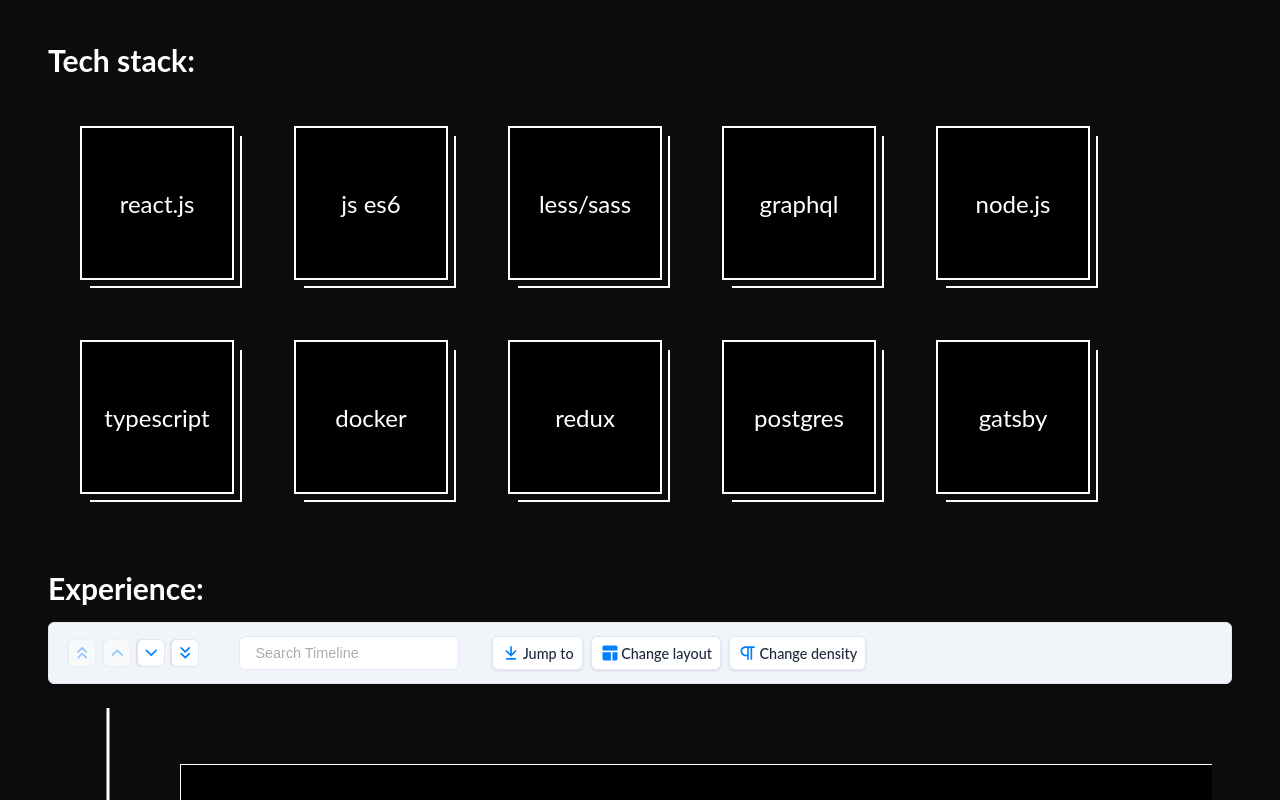
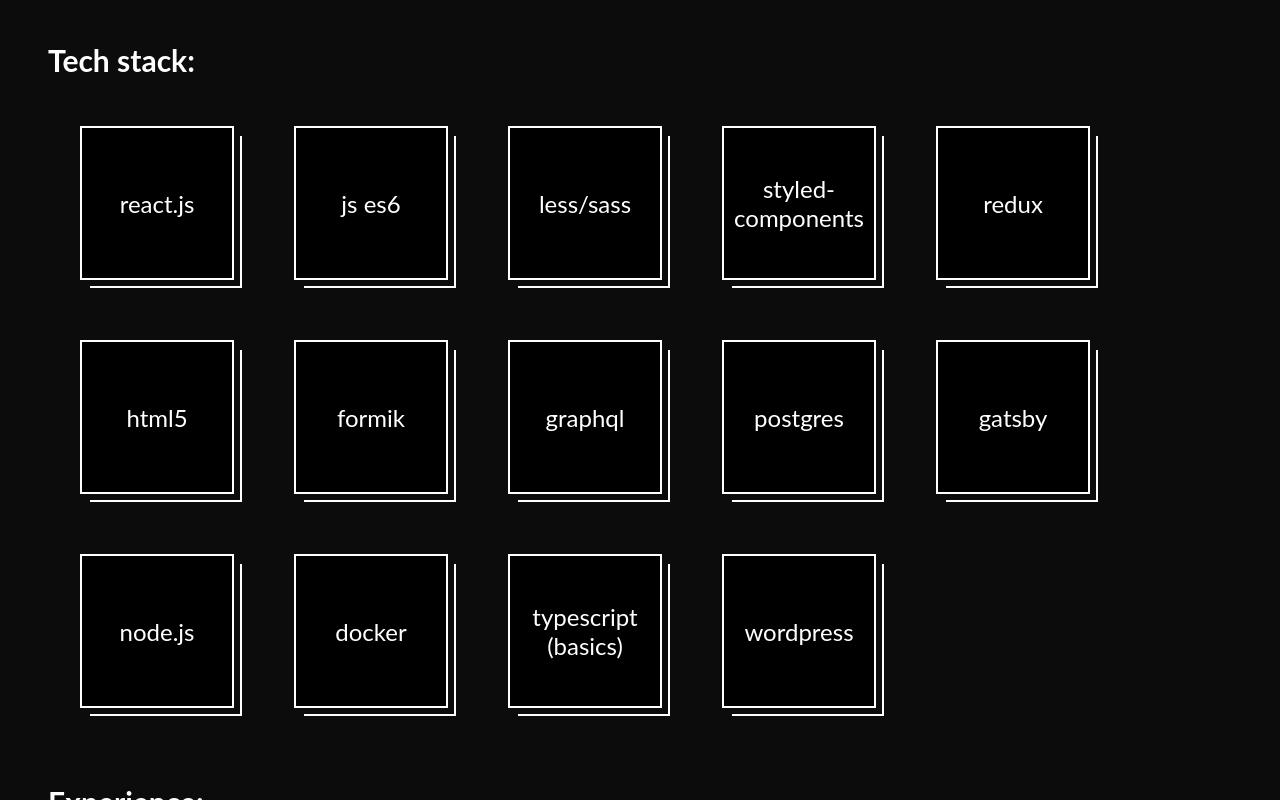
Before and after one commit to dembicki/minimal_portfolio, a React (Create React App) app: page / in a window 1280 px wide. Shown: the part 440-1240 px from the top of the page. Built offline with nearby package versions, Linux system fonts and the light colour scheme.

Commit message:
Navigation improvements

```diff
--- a/src/components/Form.jsx
+++ b/src/components/Form.jsx
@@ -40,8 +40,10 @@
 `;
 
 const Error = styled.div`
-  color: red;
   padding: 0.5rem;
+  border: 1px solid #f44336;
+  opacity: 0.8;
+  margin-top: 0.5rem; ;
 `;
 
 const Form = () => {
--- a/src/components/Navigation.jsx
+++ b/src/components/Navigation.jsx
@@ -79,6 +79,7 @@
   `;
 
   const handleMenuClick = () => setOpen(!open);
+  const closeMenu = () => setOpen(false);
 
   return (
     <Wrapper onClick={handleMenuClick} className="hover">
@@ -86,17 +87,23 @@
         <Nav>
           <ul>
             <li>
-              <Link to="top" smooth duration={700} offset={-70}>
+              <Link
+                to="top"
+                smooth
+                duration={700}
+                offset={-70}
+                onClick={closeMenu}
+              >
                 Home
               </Link>
             </li>
             <li>
-              <Link to="experience" smooth duration={700}>
+              <Link to="experience" smooth duration={700} onClick={closeMenu}>
                 Experience
               </Link>
             </li>
             <li>
-              <Link to="contact" smooth duration={700}>
+              <Link to="contact" smooth duration={700} onClick={closeMenu}>
                 Contact
               </Link>
             </li>
--- a/src/data/stack.js
+++ b/src/data/stack.js
@@ -2,14 +2,17 @@
   "react.js",
   "js es6",
   "less/sass",
+  "styled-components",
+  "redux",
+  "html5",
+  "formik",
   "graphql",
-  "node.js",
-  "typescript",
-  "docker",
-  "redux",
   "postgres",
   "gatsby",
-  // "wordpress",
+  "node.js",
+  "docker",
+  "typescript (basics)",
+  "wordpress"
 ];
 
 export default stack;
```
